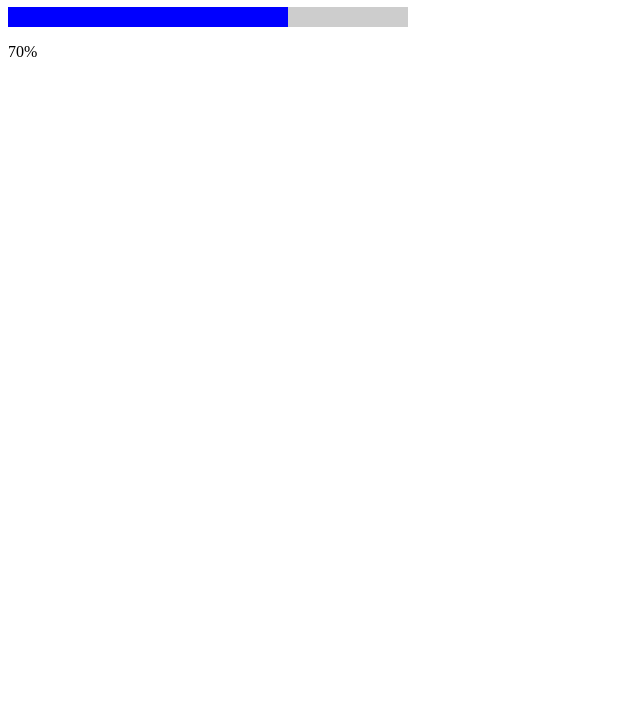
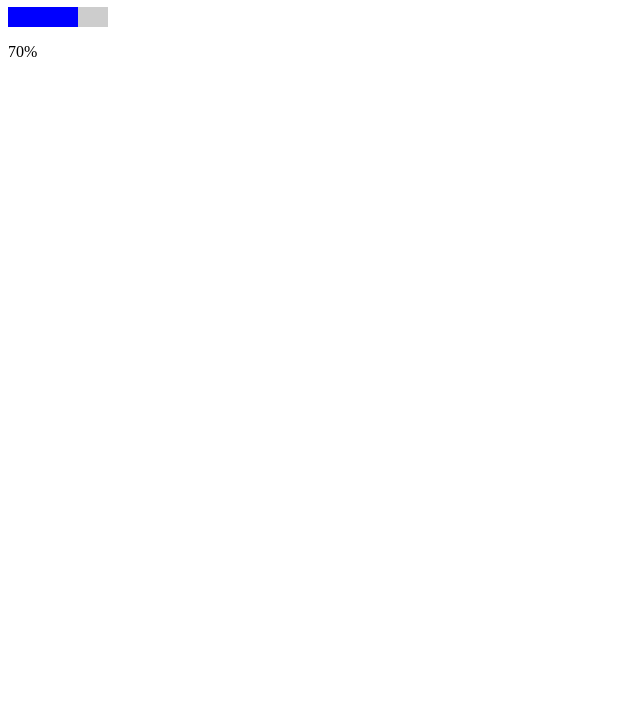
Before and after one commit to acciojob/progress-bar-react-AnkitKumarDelta, a React app: page / in a window 1280 px wide. Shown: the part 73-800 px from the top of the page, without its empty margins (0-640 px from the left). Built offline with nearby package versions, Linux system fonts and the light colour scheme.

Commit message:
save changes

```diff
--- a/src/components/App.js
+++ b/src/components/App.js
@@ -2,26 +2,30 @@ import React, { useState } from "react";
 import './../styles/App.css';
 
 const App = () => {
-  // const[width_percentage, setWidth_percentage] = useState(0);
-  const[innerWidth, setInnerWidth] = useState(0);
+  const [innerWidth, setInnerWidth] = useState(0);
 
-  const intervalId = setTimeout(()=>{
-    let x = innerWidth+10;
-    if(x>100){
-      clearTimeout(intervalId);
-    }
-   else setInnerWidth(x);
-  },1000);
+  if (innerWidth < 100) {
+    setTimeout(() => {
+      setInnerWidth(innerWidth + 10);
+    }, 1000);
+  }
 
   return (
     <div>
       <h1>Progress Bar</h1>
-        <div id="barOuter">
-          <div id="barInner" style={{backgroundColor:"#0000FF",height:"100%",width:`${innerWidth}%`}}></div>
-        </div>
-        <p>{`${innerWidth}%`}</p>
+      <div id="barOuter">
+        <div
+          id="barInner"
+          style={{
+            backgroundColor: "#0000FF",
+            height: "100%",
+            width: `${innerWidth}px`
+          }}
+        ></div>
+      </div>
+      <p>{innerWidth}%</p>
     </div>
-  )
-}
+  );
+};
 
-export default App
+export default App;
--- a/src/styles/App.css
+++ b/src/styles/App.css
@@ -1,6 +1,6 @@
 #barOuter{
   height:20px;
-  width:400px;
+  width:100px;
   background-color: #CDCDCD;
 }
 /* #barInner{
```
